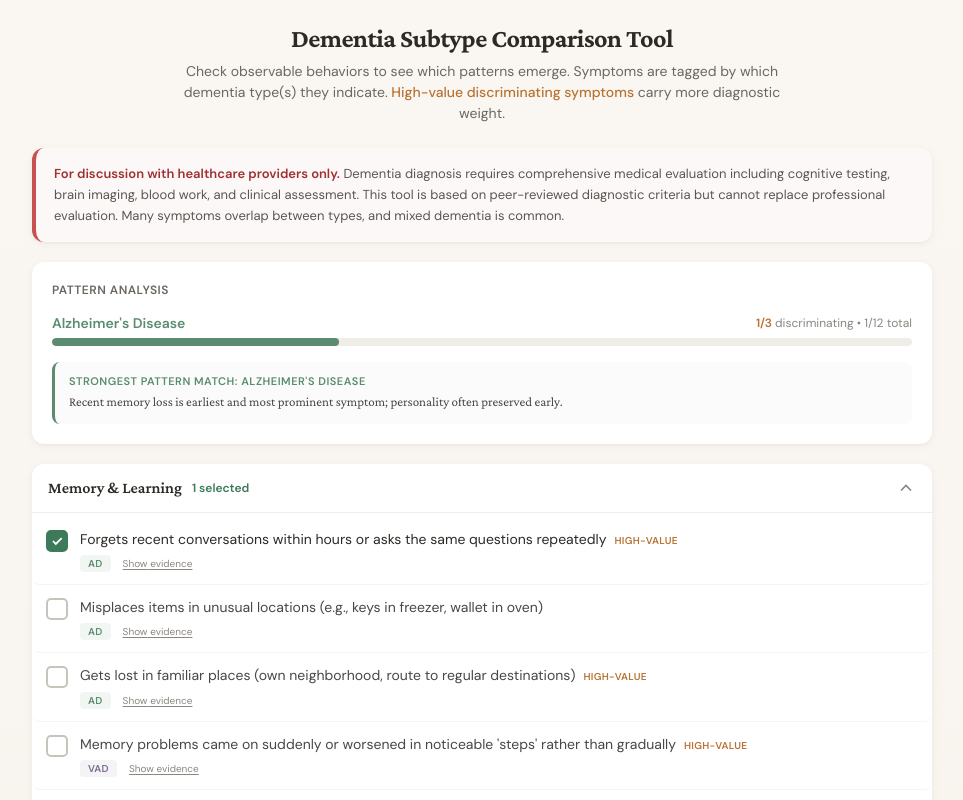
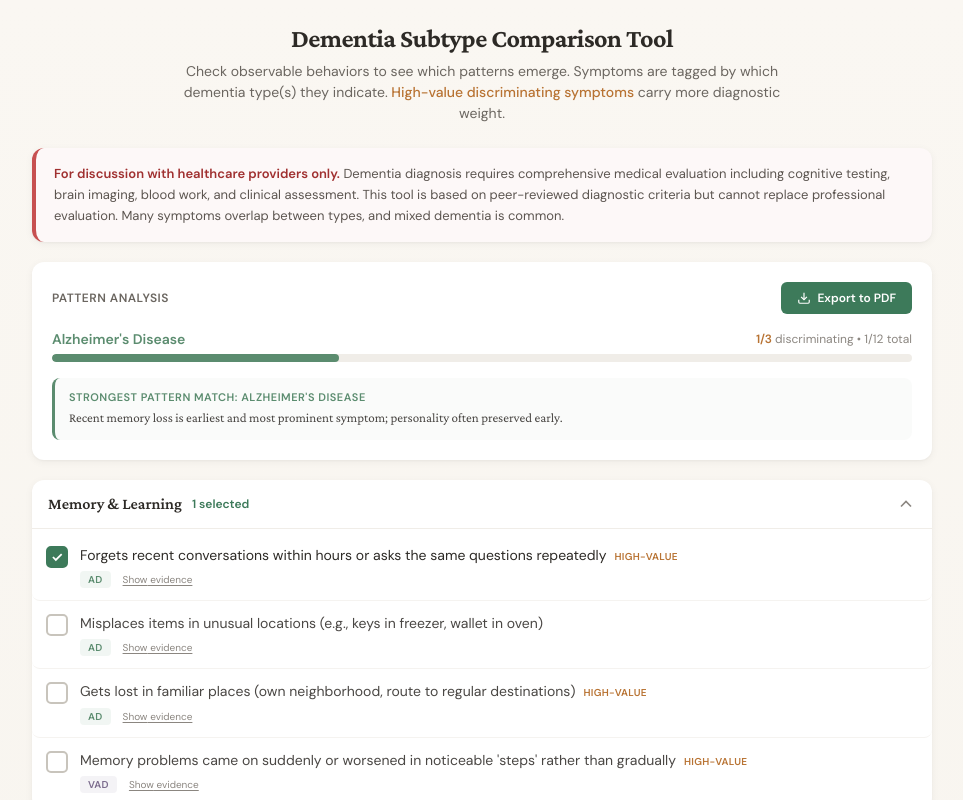
Before and after one commit to ajhinojosa/dementia-diagnostic, a React (Vite) app: page / in a window 1280 px wide. Both pictures are taken after a click on the element 640 px from the left and 349 px from the top of the page. Shown: the top 800 px of the page, without its empty margins (158-1121 px from the left). Built offline with nearby package versions, Linux system fonts and the light colour scheme.

Commit message:
Add PDF export functionality for pattern analysis and selected symptoms

```diff
--- a/package.json
+++ b/package.json
@@ -9,7 +9,8 @@
   },
   "dependencies": {
     "react": "^18.2.0",
-    "react-dom": "^18.2.0"
+    "react-dom": "^18.2.0",
+    "jspdf": "^2.5.1"
   },
   "devDependencies": {
     "@vitejs/plugin-react": "^4.2.1",
--- a/src/App.jsx
+++ b/src/App.jsx
@@ -1,4 +1,5 @@
 import React, { useState, useMemo } from 'react';
+import jsPDF from 'jspdf';
 
 // Research-backed behavioral symptoms with subtype associations
 // Sources: NIA-AA criteria, DLB Consortium (2017), International bvFTD Criteria Consortium,
@@ -485,6 +486,217 @@ export default function App() {
       .map(([type]) => type);
   }, [scores]);
 
+  // Export to PDF function
+  const exportToPDF = () => {
+    const pdf = new jsPDF();
+    const pageWidth = pdf.internal.pageSize.getWidth();
+    const pageHeight = pdf.internal.pageSize.getHeight();
+    const margin = 20;
+    let yPos = margin;
+    const lineHeight = 7;
+    const sectionSpacing = 10;
+
+    // Helper function to add a new page if needed
+    const checkNewPage = (requiredSpace) => {
+      if (yPos + requiredSpace > pageHeight - margin) {
+        pdf.addPage();
+        yPos = margin;
+        return true;
+      }
+      return false;
+    };
+
+    // Helper function to add wrapped text
+    const addWrappedText = (text, maxWidth, fontSize = 10, fontStyle = 'normal') => {
+      pdf.setFontSize(fontSize);
+      pdf.setFont('helvetica', fontStyle);
+      const lines = pdf.splitTextToSize(text, maxWidth);
+      lines.forEach(line => {
+        checkNewPage(lineHeight);
+        pdf.text(line, margin, yPos);
+        yPos += lineHeight;
+      });
+    };
+
+    // Title
+    pdf.setFontSize(18);
+    pdf.setFont('helvetica', 'bold');
+    pdf.text('Dementia Subtype Comparison Tool', pageWidth / 2, yPos, { align: 'center' });
+    yPos += lineHeight * 2;
+
+    // Date
+    pdf.setFontSize(10);
+    pdf.setFont('helvetica', 'normal');
+    const dateStr = new Date().toLocaleDateString('en-US', {
+      year: 'numeric',
+      month: 'long',
+      day: 'numeric'
+    });
+    pdf.text(`Generated on: ${dateStr}`, pageWidth / 2, yPos, { align: 'center' });
+    yPos += lineHeight * 2;
+
+    // Disclaimer
+    pdf.setFontSize(9);
+    pdf.setTextColor(160, 48, 48);
+    addWrappedText(
+      'IMPORTANT: For discussion with healthcare providers only. This tool cannot replace professional medical evaluation.',
+      pageWidth - (margin * 2),
+      9
+    );
+    pdf.setTextColor(0, 0, 0);
+    yPos += sectionSpacing;
+
+    // Pattern Analysis Section
+    if (hasAnyChecked) {
+      pdf.setFontSize(14);
+      pdf.setFont('helvetica', 'bold');
+      pdf.text('Pattern Analysis', margin, yPos);
+      yPos += lineHeight * 1.5;
+
+      // Sort types for display
+      const displayTypes = sortedTypes.filter(type => scores[type].total > 0);
+
+      displayTypes.forEach((type, index) => {
+        checkNewPage(lineHeight * 4);
+        const score = scores[type];
+        const info = dementiaTypes[type];
+
+        // Type name and scores
+        pdf.setFontSize(12);
+        pdf.setFont('helvetica', 'bold');
+        pdf.setTextColor(
+          parseInt(info.color.slice(1, 3), 16),
+          parseInt(info.color.slice(3, 5), 16),
+          parseInt(info.color.slice(5, 7), 16)
+        );
+        pdf.text(`${info.name}`, margin, yPos);
+        pdf.setTextColor(0, 0, 0);
+
+        yPos += lineHeight;
+        pdf.setFontSize(10);
+        pdf.setFont('helvetica', 'normal');
+        pdf.text(
+          `Discriminating: ${score.discriminating}/${score.maxDiscriminating} • Total: ${score.total}/${score.maxTotal}`,
+          margin + 5,
+          yPos
+        );
+        yPos += lineHeight * 0.5;
+
+        // Progress bar representation
+        const barWidth = pageWidth - (margin * 2) - 10;
+        const barHeight = 4;
+        const fillWidth = (score.discriminatingPercentage / 100) * barWidth;
+        pdf.setFillColor(
+          parseInt(info.color.slice(1, 3), 16),
+          parseInt(info.color.slice(3, 5), 16),
+          parseInt(info.color.slice(5, 7), 16)
+        );
+        pdf.rect(margin + 5, yPos, fillWidth, barHeight, 'F');
+        pdf.setDrawColor(200, 200, 200);
+        pdf.rect(margin + 5, yPos, barWidth, barHeight, 'S');
+        yPos += lineHeight * 1.5;
+      });
+
+      // Top Match
+      if (sortedTypes[0] && scores[sortedTypes[0]].discriminating > 0) {
+        checkNewPage(lineHeight * 4);
+        const topType = sortedTypes[0];
+        const topInfo = dementiaTypes[topType];
+        pdf.setFontSize(11);
+        pdf.setFont('helvetica', 'bold');
+        pdf.text('Strongest Pattern Match:', margin, yPos);
+        yPos += lineHeight;
+        pdf.setFontSize(12);
+        pdf.setTextColor(
+          parseInt(topInfo.color.slice(1, 3), 16),
+          parseInt(topInfo.color.slice(3, 5), 16),
+          parseInt(topInfo.color.slice(5, 7), 16)
+        );
+        pdf.text(topInfo.name, margin + 5, yPos);
+        pdf.setTextColor(0, 0, 0);
+        yPos += lineHeight;
+        pdf.setFontSize(10);
+        pdf.setFont('helvetica', 'italic');
+        addWrappedText(topInfo.keyFeature, pageWidth - (margin * 2) - 5, 10, 'italic');
+      }
+
+      yPos += sectionSpacing;
+    }
+
+    // Selected Symptoms Section
+    pdf.setFontSize(14);
+    pdf.setFont('helvetica', 'bold');
+    pdf.text('Selected Symptoms', margin, yPos);
+    yPos += lineHeight * 1.5;
+
+    // Get selected symptoms grouped by category
+    const selectedSymptoms = globalSymptoms.filter(s => checked[s.id]);
+    const symptomsByCategory = {};
+
+    selectedSymptoms.forEach(symptom => {
+      if (!symptomsByCategory[symptom.category]) {
+        symptomsByCategory[symptom.category] = [];
+      }
+      symptomsByCategory[symptom.category].push(symptom);
+    });
+
+    // Display symptoms by category
+    Object.keys(symptomsByCategory).sort().forEach(category => {
+      checkNewPage(lineHeight * 3);
+      pdf.setFontSize(12);
+      pdf.setFont('helvetica', 'bold');
+      pdf.text(category, margin, yPos);
+      yPos += lineHeight * 1.2;
+
+      symptomsByCategory[category].forEach(symptom => {
+        checkNewPage(lineHeight * 4);
+
+        // Symptom text
+        pdf.setFontSize(10);
+        pdf.setFont('helvetica', 'normal');
+        const symptomText = symptom.discriminating
+          ? `[High-value] ${symptom.text}`
+          : symptom.text;
+        addWrappedText(symptomText, pageWidth - (margin * 2), 10);
+
+        // Type tags (position after wrapped text)
+        const typeTags = symptom.types.map(type => dementiaTypes[type].shortName).join(', ');
+        pdf.setFontSize(9);
+        pdf.setTextColor(100, 100, 100);
+        pdf.text(`Types: ${typeTags}`, margin + 5, yPos);
+        pdf.setTextColor(0, 0, 0);
+        yPos += lineHeight * 0.8;
+      });
+
+      yPos += lineHeight * 0.5;
+    });
+
+    // Footer
+    const totalPages = pdf.internal.pages.length - 1;
+    for (let i = 1; i <= totalPages; i++) {
+      pdf.setPage(i);
+      pdf.setFontSize(8);
+      pdf.setTextColor(139, 134, 128);
+      pdf.text(
+        'Based on: NIA-AA Alzheimer\'s criteria (2024), DLB Consortium 4th consensus (2017), International bvFTD Criteria Consortium, NINDS-AIREN vascular criteria',
+        pageWidth / 2,
+        pageHeight - 10,
+        { align: 'center' }
+      );
+      pdf.text(
+        `Page ${i} of ${totalPages}`,
+        pageWidth - margin,
+        pageHeight - 10,
+        { align: 'right' }
+      );
+      pdf.setTextColor(0, 0, 0);
+    }
+
+    // Save PDF
+    const fileName = `dementia-analysis-${new Date().toISOString().split('T')[0]}.pdf`;
+    pdf.save(fileName);
+  };
+
   return (
     <div style={{
       minHeight: '100vh',
@@ -653,17 +865,51 @@ export default function App() {
         {/* Score Summary */}
         {hasAnyChecked && (
           <div className="card" style={{ padding: '20px', marginBottom: '20px' }}>
+            <div style={{
+              display: 'flex',
+              justifyContent: 'space-between',
+              alignItems: 'center',
+              marginBottom: '16px'
+            }}>
               <h3 style={{
                 fontFamily: "'DM Sans', sans-serif",
                 fontSize: '12px',
                 color: '#6B6660',
-              margin: '0 0 16px 0',
+                margin: 0,
                 textTransform: 'uppercase',
                 letterSpacing: '0.5px',
                 fontWeight: '600'
               }}>
                 Pattern Analysis
               </h3>
+              <button
+                onClick={exportToPDF}
+                style={{
+                  fontFamily: "'DM Sans', sans-serif",
+                  fontSize: '12px',
+                  fontWeight: '600',
+                  color: 'white',
+                  background: '#3D7A5A',
+                  border: 'none',
+                  borderRadius: '6px',
+                  padding: '8px 16px',
+                  cursor: 'pointer',
+                  transition: 'background 0.2s ease',
+                  display: 'flex',
+                  alignItems: 'center',
+                  gap: '6px'
+                }}
+                onMouseEnter={(e) => e.target.style.background = '#2D5A43'}
+                onMouseLeave={(e) => e.target.style.background = '#3D7A5A'}
+              >
+                <svg width="14" height="14" viewBox="0 0 24 24" fill="none" stroke="currentColor" strokeWidth="2">
+                  <path d="M21 15v4a2 2 0 0 1-2 2H5a2 2 0 0 1-2-2v-4" />
+                  <polyline points="7 10 12 15 17 10" />
+                  <line x1="12" y1="15" x2="12" y2="3" />
+                </svg>
+                Export to PDF
+              </button>
+            </div>
 
             <div style={{ display: 'flex', flexDirection: 'column', gap: '14px' }}>
               {sortedTypes.map(type => {
```
Also changed, not shown: 1 other file (tests, documents, lock files or other folders). Lines whose indentation alone changed are shown as unchanged.
